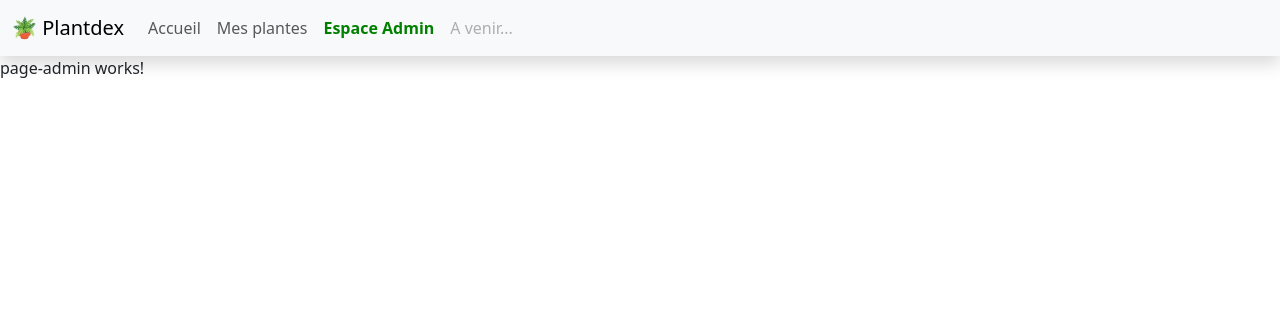
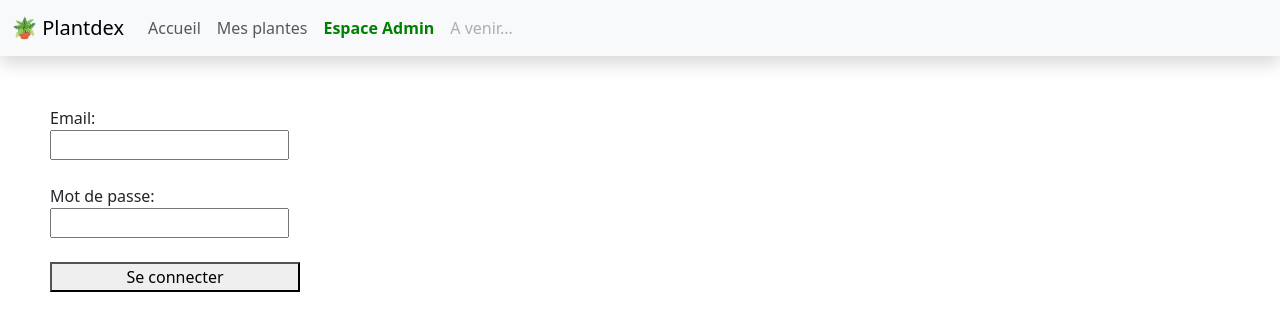
Before and after one commit to cpoiny/plantdexV2-angular, an Angular app: page /admin in a window 1280 px wide. Shown: the top 330 px of the page. Built offline with nearby package versions, Linux system fonts and the light colour scheme.

Commit message:
add service, model user and form in the admin page

```diff
--- a/src/app/app.module.ts
+++ b/src/app/app.module.ts
@@ -13,6 +13,7 @@ import { PlantListComponent } from './components/plant-list/plant-list.component
 import { CardComponent } from './components/card/card.component';
 import { SideBarComponent } from './components/side-bar/side-bar.component';
 import { SearchBarComponent } from './components/search-bar/search-bar.component';
+import { ReactiveFormsModule } from '@angular/forms';
 
 @NgModule({
   declarations: [
@@ -27,7 +28,7 @@ import { SearchBarComponent } from './components/search-bar/search-bar.component
     SideBarComponent,
     SearchBarComponent,
   ],
-  imports: [BrowserModule, AppRoutingModule, HttpClientModule],
+  imports: [BrowserModule, AppRoutingModule, HttpClientModule, ReactiveFormsModule],
   providers: [],
   bootstrap: [AppComponent],
 })
--- /dev/null
+++ b/src/app/models/user.ts
@@ -0,0 +1,5 @@
+export interface User {
+  id: number;
+  email: string,
+  password: string
+}
--- a/src/app/pages/page-admin/page-admin.component.css
+++ b/src/app/pages/page-admin/page-admin.component.css
@@ -0,0 +1,7 @@
+form {
+    margin: 50px;
+    display: flex;
+    flex-direction: column;
+    width: 250px;
+
+}
--- a/src/app/pages/page-admin/page-admin.component.html
+++ b/src/app/pages/page-admin/page-admin.component.html
@@ -1 +1,15 @@
-<p>page-admin works!</p>
+
+
+<form [formGroup]="form" (ngSubmit)="onSubmit()">
+    <label>
+      Email:
+      <input type="email" formControlName="email">
+    </label>
+    <br>
+    <label>
+      Mot de passe:
+      <input type="password" formControlName="password">
+    </label>
+    <br>
+    <button type="submit">Se connecter</button>
+  </form>
--- a/src/app/pages/page-admin/page-admin.component.ts
+++ b/src/app/pages/page-admin/page-admin.component.ts
@@ -1,4 +1,6 @@
 import { Component } from '@angular/core';
+import { FormControl, FormGroup } from '@angular/forms';
+import { UserService } from 'src/app/services/user/user.service';
 
 @Component({
   selector: 'app-page-admin',
@@ -7,4 +9,22 @@ import { Component } from '@angular/core';
 })
 export class PageAdminComponent {
 
+
+  constructor(
+    private userService : UserService
+  ){}
+
+
+  form: FormGroup = new FormGroup({
+    email: new FormControl(''),
+    password: new FormControl('')
+  });
+
+  onSubmit() {
+    const formData = this.form.value;
+    const email = formData.email;
+    const password = formData.password;
+   console.log("form", formData.email);
+    this.userService.login(email, password);
+  }
 }
--- /dev/null
+++ b/src/app/services/user/user.service.ts
@@ -0,0 +1,18 @@
+import { HttpClient } from '@angular/common/http';
+import { Injectable } from '@angular/core';
+
+@Injectable({
+  providedIn: 'root'
+})
+export class UserService {
+  constructor(private http: HttpClient) {}
+
+  private baseUrlApi : string = 'http://localhost:8084/users';
+
+
+login(email: string, password: string) {
+  const url = this.baseUrlApi + "/login";
+  console.log("my url", url);
+  return this.http.post(url, {email, password});
+}
+}
```
Also changed, not shown: 1 other file (tests, documents, lock files or other folders).
